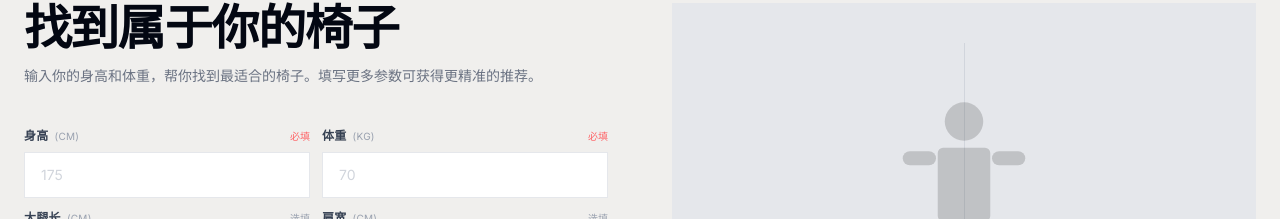
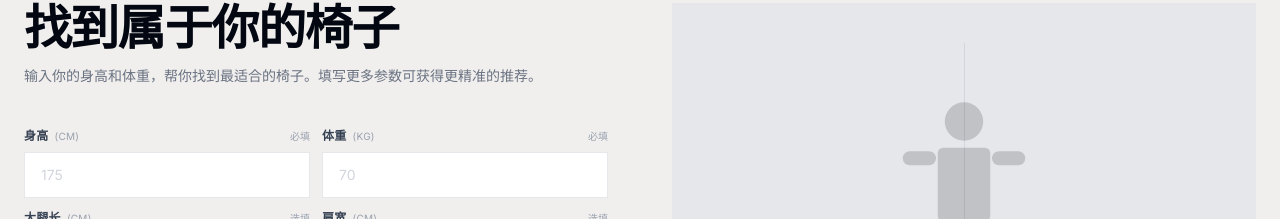
Before and after one commit to dorutowa-evs/ergolife, a Next.js app: page /recommend in a window 1280 px wide. Shown: the part 118-337 px from the top of the page. Built offline with nearby package versions, Linux system fonts and the light colour scheme.

Commit message:
style(recommend): 必填 label gray, remove number input spinners
Co-Authored-By: Claude Sonnet 4.6 <noreply@anthropic.com>

```diff
--- a/src/app/recommend/RecommendClient.tsx
+++ b/src/app/recommend/RecommendClient.tsx
@@ -40,14 +40,14 @@ function FieldLabel({ htmlFor, text, unit, required }: { htmlFor: string; text:
       </label>
       {unit && <span className="text-[10px] text-gray-400 uppercase tracking-wide">({unit})</span>}
       {required
-        ? <span className="text-[10px] text-red-400 font-medium ml-auto">必填</span>
+        ? <span className="text-[10px] text-gray-400 ml-auto">必填</span>
         : <span className="text-[10px] text-gray-400 ml-auto">选填</span>
       }
     </div>
   )
 }
 
-const inputCls = 'w-full bg-white border border-gray-200 px-4 py-3 text-gray-900 text-sm placeholder:text-gray-300 focus:outline-none focus:border-gray-900 transition-colors'
+const inputCls = 'w-full bg-white border border-gray-200 px-4 py-3 text-gray-900 text-sm placeholder:text-gray-300 focus:outline-none focus:border-gray-900 transition-colors [appearance:textfield] [&::-webkit-outer-spin-button]:appearance-none [&::-webkit-inner-spin-button]:appearance-none'
 
 export function RecommendClient() {
   const { compareList, addToCompare, removeFromCompare, clearAll, isInCompare, isFull } = useCompare()
```
